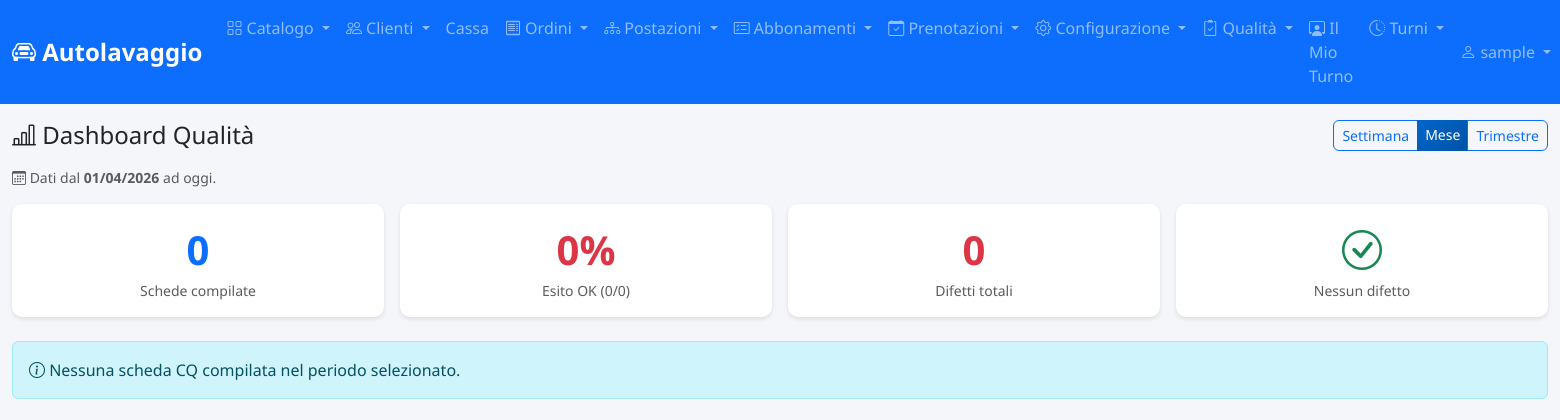
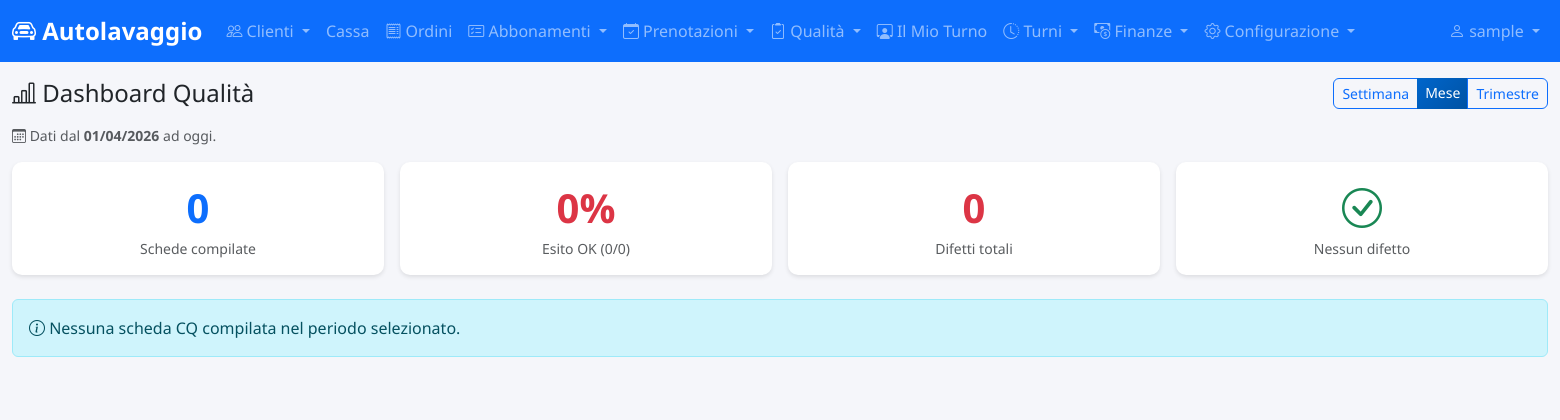
Before and after one commit to Snakepit10/gestionale-autolavaggio, a Django app: page /cq/dashboard/ in a window 1560 px wide. Shown: the top 420 px of the page. Run offline with Django 4.2, Linux system fonts and the light colour scheme; the visitor is signed in with stand-in values (Sample User, id 1); data comes from the database, SQL or seed files in the repository; data that the repository does not hold is empty; parts of the project's set-up code (start-up, migrations or seed data) failed here and were passed over.

Commit message:
Fix operator access and reorganize navbar
Middleware: allow users with groups (not just is_staff) to access
operator paths like /ordini/, /postazioni/, etc.

Navbar reorganization:
- All users: Clienti, Cassa, Ordini (direct link), Abbonamenti,
  Prenotazioni, Qualita, Il Mio Turno (operatore only)
- Titolare/admin only: Turni (Report), Finanze (Dashboard Cassa,
  Storico, Incassi, Analisi Vendite), Configurazione (Catalogo,
  Postazioni, CQ, Checklist, Stampanti, Scorte, Slot, Abbonamenti)
- Removed: Catalogo dropdown (moved to Config), Postazioni dropdown
  (moved to Config), CQ config from Qualita, Checklist from Turni

Co-Authored-By: Claude Opus 4.6 (1M context) <noreply@anthropic.com>

```diff
--- a/apps/auth_system/middleware.py
+++ b/apps/auth_system/middleware.py
@@ -62,8 +62,8 @@ class AuthenticationMiddleware(MiddlewareMixin):
 
         # Verifica autorizzazioni per utenti autenticati
         if any(path.startswith(op_path) for op_path in self.OPERATOR_REQUIRED_PATHS):
-            # Richiede permessi staff
-            if not user.is_staff:
+            # Richiede permessi staff o appartenenza a un gruppo operativo
+            if not user.is_staff and not user.groups.exists():
                 messages.error(request, 'Non hai i permessi per accedere a questa area.')
                 return redirect('auth:client-dashboard' if hasattr(user, 'cliente') else 'core:home')
 
--- a/templates/base.html
+++ b/templates/base.html
@@ -30,17 +30,7 @@
             <div class="collapse navbar-collapse" id="navbarNav">
                 <ul class="navbar-nav me-auto">
                     {% if user.is_authenticated %}
-                        <li class="nav-item dropdown">
-                            <a class="nav-link dropdown-toggle" href="#" id="catalogoDropdown" role="button" data-bs-toggle="dropdown">
-                                <i class="bi bi-grid"></i> Catalogo
-                            </a>
-                            <ul class="dropdown-menu">
-                                <li><a class="dropdown-item" href="{% url 'core:categoria-list' %}">Categorie</a></li>
-                                <li><a class="dropdown-item" href="{% url 'core:catalogo-list' %}">Servizi & Prodotti</a></li>
-                                <li><a class="dropdown-item" href="{% url 'core:sconti-list' %}">Sconti</a></li>
-                            </ul>
-                        </li>
-
+                        {# === Menu per TUTTI gli utenti autenticati === #}
                         <li class="nav-item dropdown">
                             <a class="nav-link dropdown-toggle" href="#" id="clientiDropdown" role="button" data-bs-toggle="dropdown">
                                 <i class="bi bi-people"></i> Clienti
@@ -57,30 +47,10 @@
                             </a>
                         </li>
 
-                        <li class="nav-item dropdown">
-                            <a class="nav-link dropdown-toggle" href="#" id="ordiniDropdown" role="button" data-bs-toggle="dropdown">
+                        <li class="nav-item">
+                            <a class="nav-link" href="{% url 'ordini:ordini-list' %}">
                                 <i class="bi bi-receipt"></i> Ordini
                             </a>
-                            <ul class="dropdown-menu">
-                                <li><a class="dropdown-item" href="{% url 'ordini:ordini-list' %}">Tutti gli Ordini</a></li>
-                                <li><a class="dropdown-item" href="{% url 'ordini:ordini-non-pagati' %}">Ordini Non Pagati</a></li>
-                                <li><hr class="dropdown-divider"></li>
-                                <li><a class="dropdown-item" href="{% url 'ordini:cassa' %}">Nuovo Ordine</a></li>
-                            </ul>
-                        </li>
-
-                        <li class="nav-item dropdown">
-                            <a class="nav-link dropdown-toggle" href="#" id="postazioniDropdown" role="button" data-bs-toggle="dropdown">
-                                <i class="bi bi-diagram-3"></i> Postazioni
-                            </a>
-                            <ul class="dropdown-menu">
-                                <li><a class="dropdown-item" href="{% url 'postazioni:postazioni-list' %}">Lista Postazioni</a></li>
-                                <li><a class="dropdown-item" href="{% url 'postazioni:postazione-create' %}">Nuova Postazione</a></li>
-                                <li><hr class="dropdown-divider"></li>
-                                <li><a class="dropdown-item" href="{% url 'postazioni:dashboard-tv' %}" target="_blank">
-                                    <i class="bi bi-tv"></i> Dashboard TV
-                                </a></li>
-                            </ul>
                         </li>
 
                         <li class="nav-item dropdown">
@@ -90,7 +60,6 @@
                             <ul class="dropdown-menu">
                                 <li><a class="dropdown-item" href="{% url 'abbonamenti:abbonamenti-list' %}">Lista Abbonamenti</a></li>
                                 <li><a class="dropdown-item" href="{% url 'abbonamenti:vendita-abbonamento' %}">Nuovo Abbonamento</a></li>
-                                <li><a class="dropdown-item" href="{% url 'abbonamenti:config-abbonamenti-list' %}">Configurazioni</a></li>
                                 <li><hr class="dropdown-divider"></li>
                                 <li><a class="dropdown-item" href="{% url 'abbonamenti:verifica-accesso' %}">Verifica Accesso</a></li>
                             </ul>
@@ -102,28 +71,16 @@
                             </a>
                             <ul class="dropdown-menu">
                                 <li><a class="dropdown-item" href="{% url 'prenotazioni:checkin-prenotazioni' %}">
-                                    <i class="bi bi-check-circle text-success"></i> Check-in Prenotazioni
+                                    <i class="bi bi-check-circle text-success"></i> Check-in
                                 </a></li>
                                 <li><hr class="dropdown-divider"></li>
                                 <li><a class="dropdown-item" href="{% url 'prenotazioni:prenotazioni-admin' %}">Lista Prenotazioni</a></li>
-                                <li><a class="dropdown-item" href="{% url 'prenotazioni:nuova-prenotazione' %}">Crea Nuova Prenotazione</a></li>
+                                <li><a class="dropdown-item" href="{% url 'prenotazioni:nuova-prenotazione' %}">Nuova Prenotazione</a></li>
                                 <li><hr class="dropdown-divider"></li>
-                                <li><a class="dropdown-item" href="{% url 'prenotazioni:calendario-prenotazioni' %}">Vista Calendario</a></li>
+                                <li><a class="dropdown-item" href="{% url 'prenotazioni:calendario-prenotazioni' %}">Calendario</a></li>
                             </ul>
                         </li>
 
-                        <li class="nav-item dropdown">
-                            <a class="nav-link dropdown-toggle" href="#" id="configDropdown" role="button" data-bs-toggle="dropdown">
-                                <i class="bi bi-gear"></i> Configurazione
-                            </a>
-                            <ul class="dropdown-menu">
-                                <li><a class="dropdown-item" href="{% url 'core:stampanti-list' %}">Stampanti</a></li>
-                                <li><a class="dropdown-item" href="{% url 'core:scorte-list' %}">Gestione Scorte</a></li>
-                                <li><a class="dropdown-item" href="{% url 'prenotazioni:config-slot-list' %}">Slot Prenotazioni</a></li>
-                            </ul>
-                        </li>
-
-                        {% if user.groups.all|length > 0 or user.is_superuser %}
                         <li class="nav-item dropdown">
                             <a class="nav-link dropdown-toggle" href="#" id="cqDropdown" role="button" data-bs-toggle="dropdown">
                                 <i class="bi bi-clipboard2-check"></i> Qualità
@@ -139,17 +96,10 @@
                                 <li><a class="dropdown-item" href="{% url 'cq:report_mensile' anno=today.year mese=today.month %}">
                                     <i class="bi bi-trophy"></i> Report & Premi
                                 </a></li>
-                                {% if user|in_group:"titolare" %}
-                                <li><hr class="dropdown-divider"></li>
-                                <li><a class="dropdown-item" href="{% url 'cq:configurazione' %}">
-                                    <i class="bi bi-gear"></i> Configurazione CQ
-                                </a></li>
-                                {% endif %}
                             </ul>
                         </li>
-                        {% endif %}
 
-                        {# Turni operatore #}
+                        {# Turni: link diretto per operatore #}
                         {% if user|in_group:"operatore" %}
                         <li class="nav-item">
                             <a class="nav-link" href="{% url 'turni:dashboard' %}">
@@ -157,7 +107,9 @@
                             </a>
                         </li>
                         {% endif %}
-                        {% if user|in_group:"titolare" %}
+
+                        {# === Menu SOLO per titolare/admin === #}
+                        {% if user|in_group:"titolare" or user.is_superuser %}
                         <li class="nav-item dropdown">
                             <a class="nav-link dropdown-toggle" href="#" role="button" data-bs-toggle="dropdown">
                                 <i class="bi bi-clock-history"></i> Turni
@@ -166,9 +118,50 @@
                                 <li><a class="dropdown-item" href="{% url 'turni:report_lavorazioni' %}">
                                     <i class="bi bi-graph-up"></i> Report Tempi
                                 </a></li>
-                                <li><a class="dropdown-item" href="{% url 'turni:config_checklist' %}">
-                                    <i class="bi bi-clipboard-check"></i> Config Checklist
+                            </ul>
+                        </li>
+
+                        <li class="nav-item dropdown">
+                            <a class="nav-link dropdown-toggle" href="#" role="button" data-bs-toggle="dropdown">
+                                <i class="bi bi-cash-coin"></i> Finanze
+                            </a>
+                            <ul class="dropdown-menu">
+                                <li><a class="dropdown-item" href="{% url 'finanze:dashboard' %}">
+                                    <i class="bi bi-cash-stack"></i> Dashboard Cassa
                                 </a></li>
+                                <li><a class="dropdown-item" href="{% url 'finanze:storico_chiusure' %}">
+                                    <i class="bi bi-clock-history"></i> Storico Chiusure
+                                </a></li>
+                                <li><a class="dropdown-item" href="{% url 'finanze:riepilogo_incassi' %}">
+                                    <i class="bi bi-wallet2"></i> Riepilogo Incassi
+                                </a></li>
+                                <li><hr class="dropdown-divider"></li>
+                                <li><a class="dropdown-item" href="{% url 'finanze:analisi_vendite' %}">
+                                    <i class="bi bi-graph-up-arrow"></i> Analisi Vendite
+                                </a></li>
+                            </ul>
+                        </li>
+
+                        <li class="nav-item dropdown">
+                            <a class="nav-link dropdown-toggle" href="#" id="configDropdown" role="button" data-bs-toggle="dropdown">
+                                <i class="bi bi-gear"></i> Configurazione
+                            </a>
+                            <ul class="dropdown-menu">
+                                <li><h6 class="dropdown-header">Catalogo</h6></li>
+                                <li><a class="dropdown-item" href="{% url 'core:categoria-list' %}"><i class="bi bi-folder"></i> Categorie</a></li>
+                                <li><a class="dropdown-item" href="{% url 'core:catalogo-list' %}"><i class="bi bi-grid"></i> Servizi & Prodotti</a></li>
+                                <li><a class="dropdown-item" href="{% url 'core:sconti-list' %}"><i class="bi bi-percent"></i> Sconti</a></li>
+                                <li><hr class="dropdown-divider"></li>
+                                <li><h6 class="dropdown-header">Postazioni & Turni</h6></li>
+                                <li><a class="dropdown-item" href="{% url 'postazioni:postazioni-list' %}"><i class="bi bi-diagram-3"></i> Postazioni</a></li>
+                                <li><a class="dropdown-item" href="{% url 'cq:configurazione' %}"><i class="bi bi-clipboard2-check"></i> Configurazione CQ</a></li>
+                                <li><a class="dropdown-item" href="{% url 'turni:config_checklist' %}"><i class="bi bi-clipboard-check"></i> Checklist Turni</a></li>
+                                <li><hr class="dropdown-divider"></li>
+                                <li><h6 class="dropdown-header">Sistema</h6></li>
+                                <li><a class="dropdown-item" href="{% url 'core:stampanti-list' %}"><i class="bi bi-printer"></i> Stampanti</a></li>
+                                <li><a class="dropdown-item" href="{% url 'core:scorte-list' %}"><i class="bi bi-box-seam"></i> Gestione Scorte</a></li>
+                                <li><a class="dropdown-item" href="{% url 'prenotazioni:config-slot-list' %}"><i class="bi bi-calendar-range"></i> Slot Prenotazioni</a></li>
+                                <li><a class="dropdown-item" href="{% url 'abbonamenti:config-abbonamenti-list' %}"><i class="bi bi-card-checklist"></i> Config Abbonamenti</a></li>
                             </ul>
                         </li>
                         {% endif %}
```
